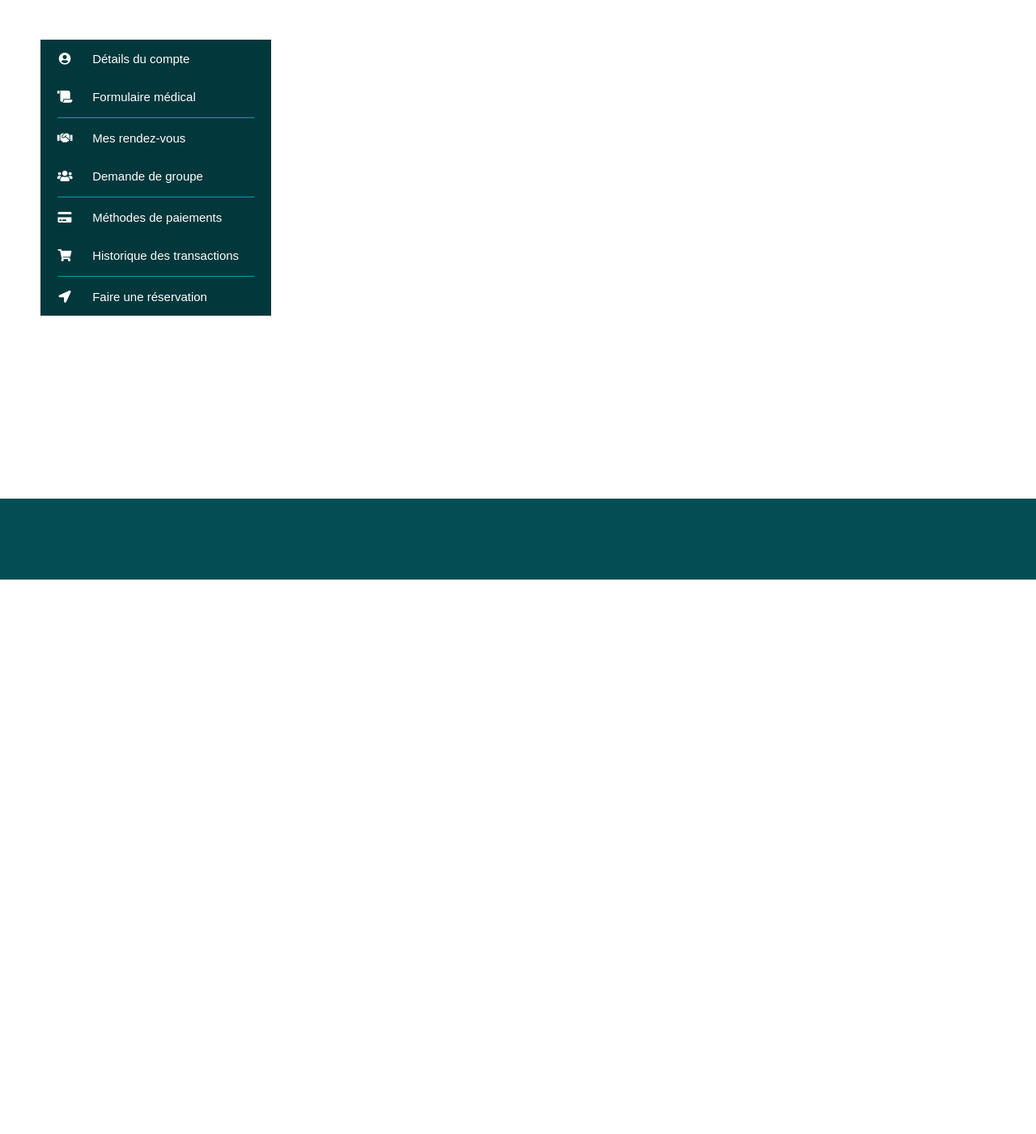
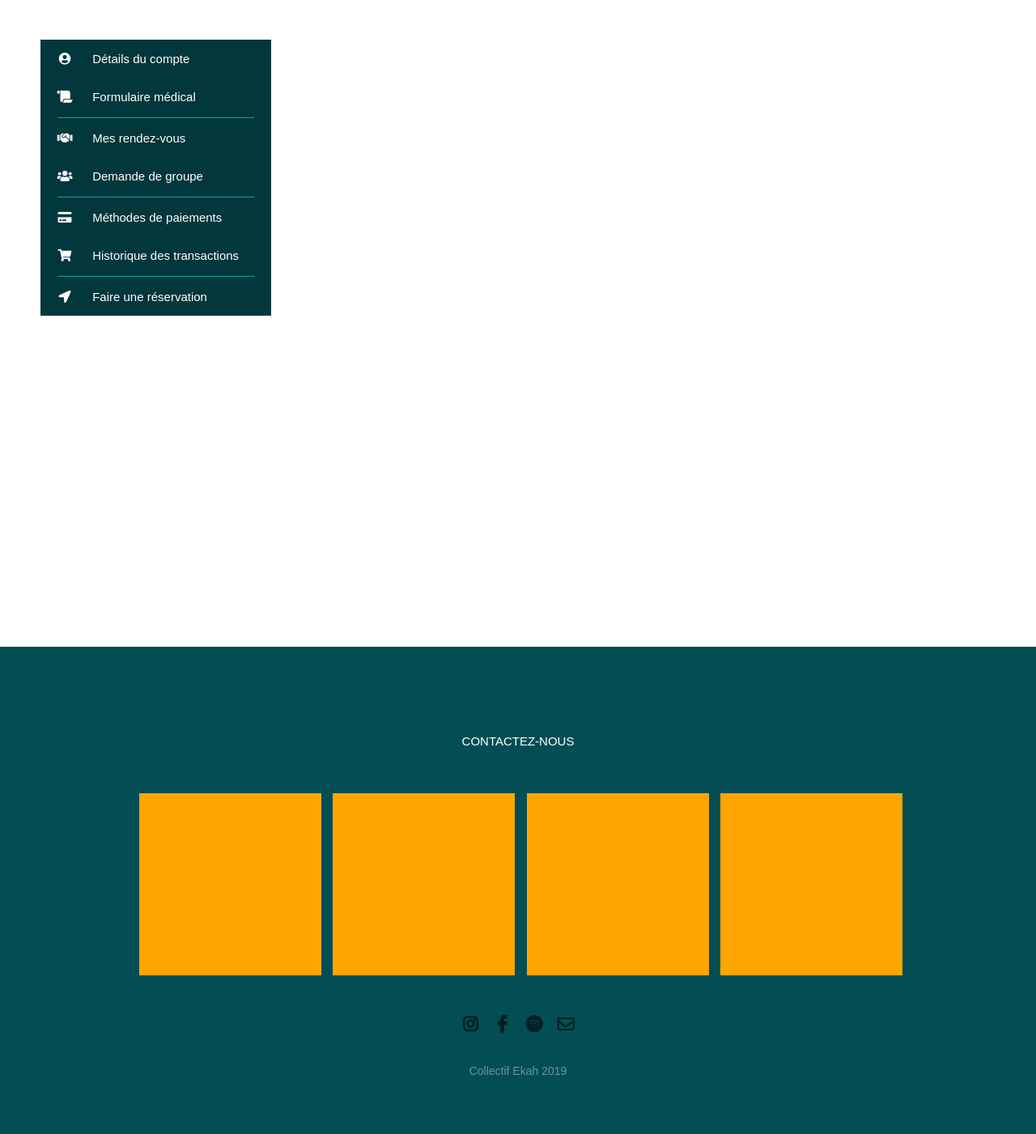
Before and after one commit to Keny9/Project-Ekah, a PHP site: page /affichage/client/reservation.php in a window 1280 px wide. Shown: the part 84-1485 px from the top of the page at 81% size. Before the commit the page ends 800 px from the top, so only its background shows below. Run offline with PHP 8.4, Linux system fonts and the light colour scheme; some libraries are stand-ins or nearby versions.

Commit message:
Création du modele footer

```diff
--- a/affichage/global/footer.php
+++ b/affichage/global/footer.php
@@ -1,5 +1,32 @@
 <footer>
   <div class="footer-main">
-
+    <div class="contact-link">
+      <a href="#">CONTACTEZ-NOUS</a>
+    </div>
+    <div class="block-photo">
+      <div class="photo">
+        <a href="#"></a>
+      </div>
+      <div class="photo">
+        <a href="#"></a>
+      </div>
+      <div class="photo">
+        <a href="#"></a>
+      </div>
+      <div class="photo">
+        <a href="#"></a>
+      </div>
+    </div>
+    <div class="block-media">
+      <div class="media-center">
+        <span class="media" id="instagram"></span>
+        <span class="media" id="facebook"></span>
+        <span class="media" id="spotify"></span>
+        <span class="media" id="email"><i class="far fa-envelope"></i></span>
+      </div>
+    </div>
+    <div class="ekah-txt">
+      <p>Collectif Ekah 2019</p>
+    </div>
   </div>
 </footer>
--- a/css/main.css
+++ b/css/main.css
@@ -257,16 +257,107 @@ header{
 
 .footer-main{
   display: block;
-  width: 900px;
+  width: 1050px;
   height: 100%;
+  margin: 0 auto;
+  padding: 64px 32px 64px 32px;
+}
+
+footer{
+  clear: both;
+  position: relative;
+  bottom: 0;
+  width:100%;
+  height: 602px;
+  max-height: 602px;
+  background-color: #034e54;
+}
+
+.contact-link{
+  margin-top: 1.5em;
+  text-align: center;
+  padding: 20px;
+}
+
+.contact-link a{
+  opacity: 1;
+  font-size: 15px;
+  color: #FFFFFF;
+  text-decoration: none;
+}
+
+.contact-link a:hover{
+  opacity: 0.8;
+}
+
+.block-photo{
+  margin-top: 20px;
+  padding: 15px;
+}
+
+.photo{
+  display: inline-block;
+  background-color: orange;
+  margin-left: 10px;
+  width: 225px;
+  height: 225px;
+}
+
+.block-media{
+  margin-top: 30px;
+}
+
+.media-center{
+  display: block;
+  width: 100%;
+  text-align: center;
   margin: 0 auto;
 }
 
-footer{
-  position: absolute;
-  bottom: 0;
-  width:100%;
-  height: 100px;
-  max-height: 300px;
-  background-color: #034e54;
+.media{
+  display: inline-block;
+  font-family: "Font Awesome 5 Brands";
+  font-weight: 900;
+  display: inline-block;
+  width: 35px;
 }
+
+.media:before{
+  font-size: 21px;
+  cursor: pointer;
+  opacity: 0.6;
+}
+
+.media:hover:before{
+  opacity: 1;
+}
+
+#instagram:before{
+  content: '\f16d';
+}
+
+#facebook:before{
+  content: '\f39e';
+}
+
+#spotify:before{
+  content: '\f1bc';
+}
+
+#email i{
+  font-size: 21px;
+  cursor: pointer;
+  opacity: 0.6;
+}
+
+#email i:hover{
+  opacity: 1;
+}
+
+.ekah-txt{
+  font-size: 14px;
+  color: #FFFFFF;
+  margin-top: 38px;
+  text-align: center;
+  opacity: 0.4;
+}
--- a/css/reservation.css
+++ b/css/reservation.css
@@ -1,5 +1,5 @@
 main{
   background-color: #FFFFFF;
   width: 100%;
-  height: 500px;
+  height: 800px;
 }
```
